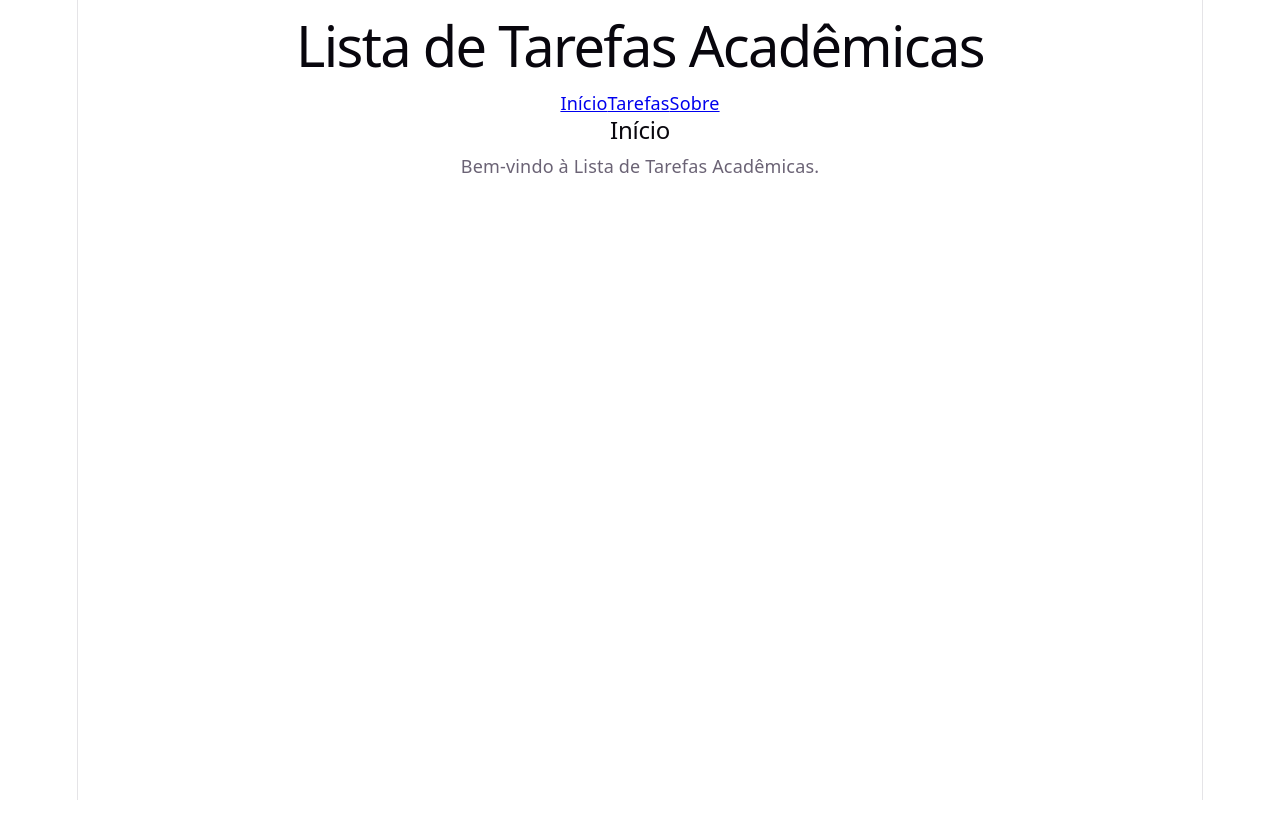
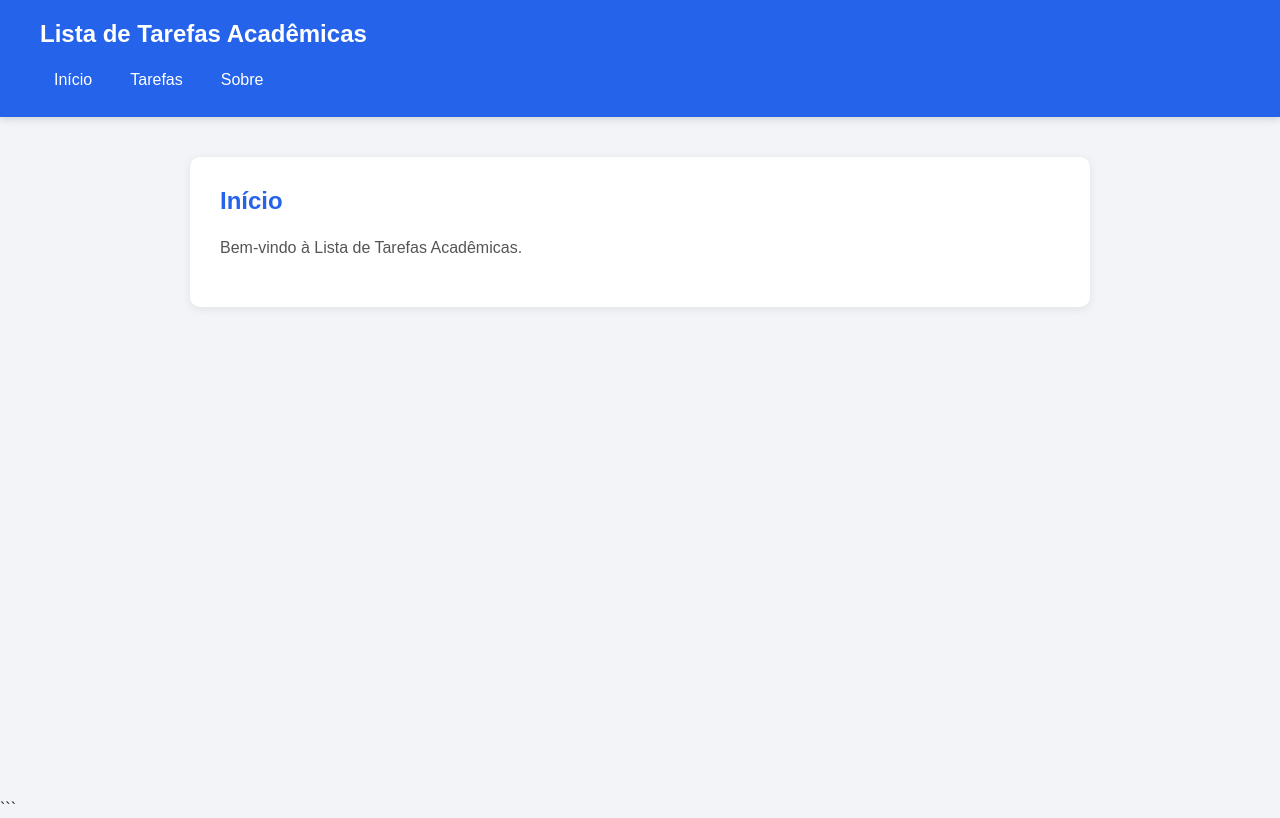
Before and after one commit to Cazeduardo17/Projeto-React, a React (Vite) app in the folder lista-tarefas-react/: page / in a window 1280 px wide. Built offline with nearby package versions, Linux system fonts and the light colour scheme.

Commit message:
melhora visual da interface

```diff
--- /dev/null
+++ b/lista-tarefas-react/src/components/Header.css
@@ -0,0 +1,26 @@
+header {
+  background-color: #2563eb;
+  color: white;
+  padding: 20px 40px;
+  box-shadow: 0 2px 8px rgba(0, 0, 0, 0.15);
+}
+
+header h1 {
+  margin: 0 0 15px;
+  font-size: 24px;
+}
+
+nav {
+  display: flex;
+  gap: 10px;
+}
+
+nav a {
+  padding: 8px 14px;
+  border-radius: 6px;
+  transition: background-color 0.2s;
+}
+
+nav a:hover {
+  background-color: rgba(255, 255, 255, 0.2);
+}
--- a/lista-tarefas-react/src/components/Header.jsx
+++ b/lista-tarefas-react/src/components/Header.jsx
@@ -1,4 +1,5 @@
 import { Link } from "react-router-dom";
+import "./Header.css";
 
 function Header() {
   return (
--- a/lista-tarefas-react/src/index.css
+++ b/lista-tarefas-react/src/index.css
@@ -1,111 +1,52 @@
 :root {
-  --text: #6b6375;
-  --text-h: #08060d;
-  --bg: #fff;
-  --border: #e5e4e7;
-  --code-bg: #f4f3ec;
-  --accent: #aa3bff;
-  --accent-bg: rgba(170, 59, 255, 0.1);
-  --accent-border: rgba(170, 59, 255, 0.5);
-  --social-bg: rgba(244, 243, 236, 0.5);
-  --shadow:
-    rgba(0, 0, 0, 0.1) 0 10px 15px -3px, rgba(0, 0, 0, 0.05) 0 4px 6px -2px;
-
-  --sans: system-ui, 'Segoe UI', Roboto, sans-serif;
-  --heading: system-ui, 'Segoe UI', Roboto, sans-serif;
-  --mono: ui-monospace, Consolas, monospace;
-
-  font: 18px/145% var(--sans);
-  letter-spacing: 0.18px;
-  color-scheme: light dark;
-  color: var(--text);
-  background: var(--bg);
+  font-family: Arial, Helvetica, sans-serif;
+  color: #222;
+  background-color: #f2f4f7;
   font-synthesis: none;
   text-rendering: optimizeLegibility;
   -webkit-font-smoothing: antialiased;
   -moz-osx-font-smoothing: grayscale;
-
-  @media (max-width: 1024px) {
-    font-size: 16px;
-  }
 }
 
-@media (prefers-color-scheme: dark) {
-  :root {
-    --text: #9ca3af;
-    --text-h: #f3f4f6;
-    --bg: #16171d;
-    --border: #2e303a;
-    --code-bg: #1f2028;
-    --accent: #c084fc;
-    --accent-bg: rgba(192, 132, 252, 0.15);
-    --accent-border: rgba(192, 132, 252, 0.5);
-    --social-bg: rgba(47, 48, 58, 0.5);
-    --shadow:
-      rgba(0, 0, 0, 0.4) 0 10px 15px -3px, rgba(0, 0, 0, 0.25) 0 4px 6px -2px;
-  }
-
-  #social .button-icon {
-    filter: invert(1) brightness(2);
-  }
+* {
+  box-sizing: border-box;
 }
 
 body {
   margin: 0;
+  min-width: 320px;
+  min-height: 100vh;
+}
+
+a {
+  color: inherit;
+  text-decoration: none;
+}
+
+button,
+input {
+  font: inherit;
 }
 
 #root {
-  width: 1126px;
-  max-width: 100%;
-  margin: 0 auto;
-  text-align: center;
-  border-inline: 1px solid var(--border);
-  min-height: 100svh;
-  display: flex;
-  flex-direction: column;
-  box-sizing: border-box;
+  min-height: 100vh;
 }
 
-h1,
-h2 {
-  font-family: var(--heading);
-  font-weight: 500;
-  color: var(--text-h);
+.page {
+  max-width: 900px;
+  margin: 40px auto;
+  padding: 30px;
+  background-color: white;
+  border-radius: 10px;
+  box-shadow: 0 2px 10px rgba(0, 0, 0, 0.08);
 }
 
-h1 {
-  font-size: 56px;
-  letter-spacing: -1.68px;
-  margin: 32px 0;
-  @media (max-width: 1024px) {
-    font-size: 36px;
-    margin: 20px 0;
-  }
-}
-h2 {
-  font-size: 24px;
-  line-height: 118%;
-  letter-spacing: -0.24px;
-  margin: 0 0 8px;
-  @media (max-width: 1024px) {
-    font-size: 20px;
-  }
-}
-p {
-  margin: 0;
+.page h2 {
+  margin-top: 0;
+  color: #2563eb;
 }
 
-code,
-.counter {
-  font-family: var(--mono);
-  display: inline-flex;
-  border-radius: 4px;
-  color: var(--text-h);
+.page p {
+  color: #555;
+  line-height: 1.6;
 }
-
-code {
-  font-size: 15px;
-  line-height: 135%;
-  padding: 4px 8px;
-  background: var(--code-bg);
-}
--- a/lista-tarefas-react/src/pages/Home.jsx
+++ b/lista-tarefas-react/src/pages/Home.jsx
@@ -1,6 +1,6 @@
 function Home() {
   return (
-    <main>
+    <main className="page">
       <h2>Início</h2>
       <p>Bem-vindo à Lista de Tarefas Acadêmicas.</p>
     </main>
```
Also changed, not shown: lista-tarefas-react/index.html (+12 -3 lines).
